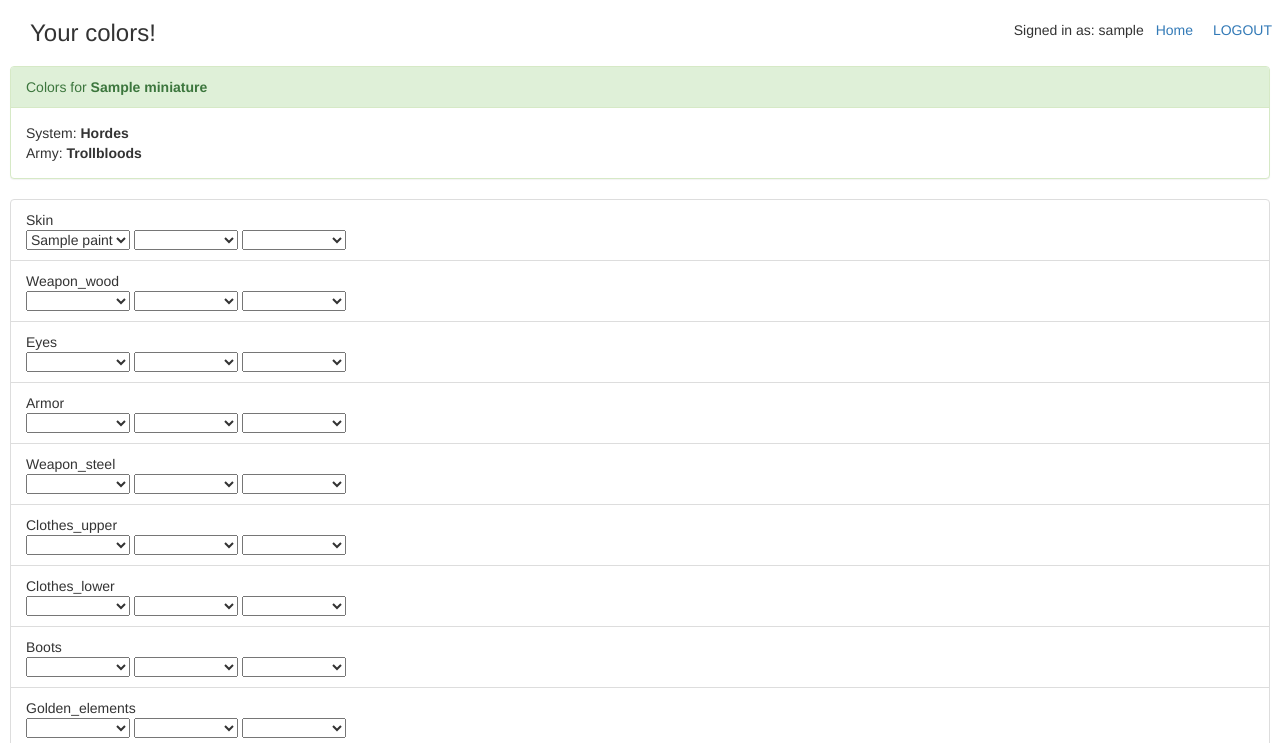
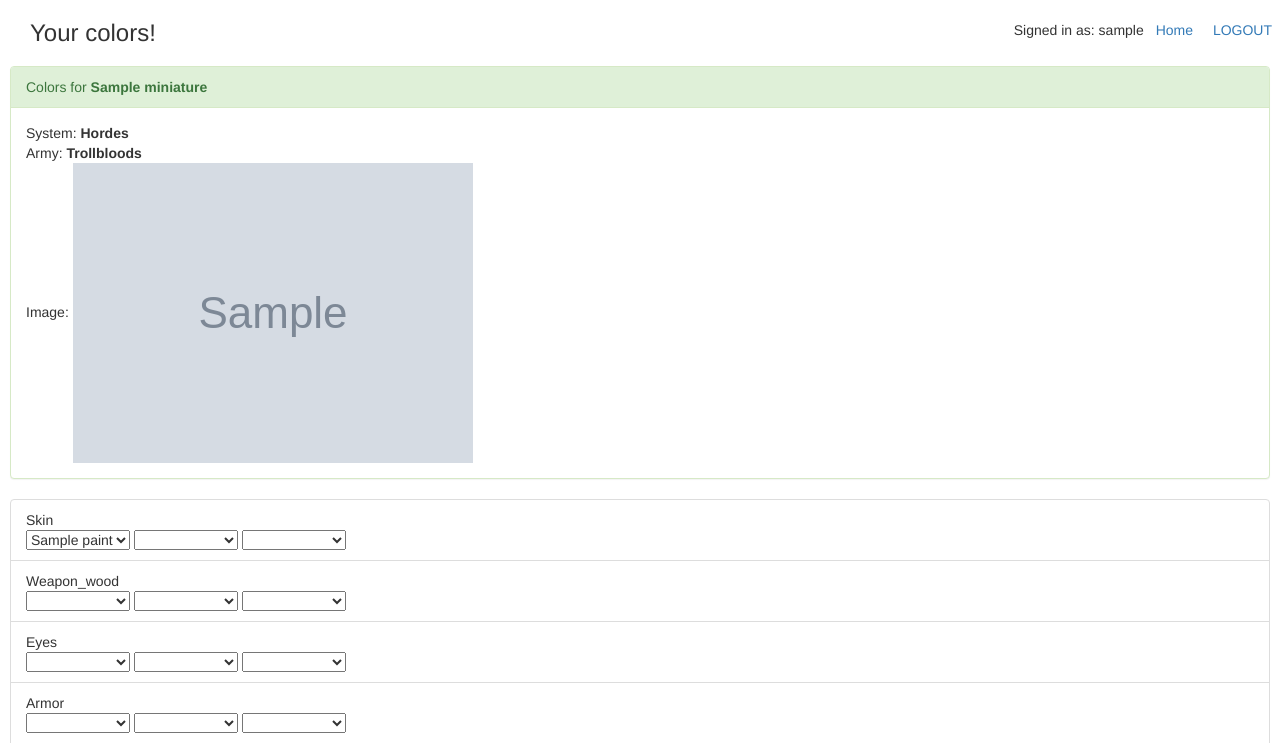
Before and after one commit to szpone/MiniaturesRegistrar, a Django app: a page that uses miniaturesregistrar/minis/templates/minis/mini_colors.html in a window 1280 px wide. Shown: the top 743 px of the page. Run offline with Django 3.2, Linux system fonts and the light colour scheme; a user stored in the database is signed in; data comes from the database, SQL or seed files in the repository; tables that the repository leaves empty hold one stand-in row (values such as "Sample post"); grey boxes marked "Sample" are stand-in pictures; some libraries are stand-ins or nearby versions.

Commit message:
add image adding and displaying feature

```diff
--- a/miniaturesregistrar/miniaturesregistrar/settings.py
+++ b/miniaturesregistrar/miniaturesregistrar/settings.py
@@ -128,7 +128,8 @@ USE_TZ = False
 # Static files (CSS, JavaScript, Images)
 # https://docs.djangoproject.com/en/1.10/howto/static-files/
 
-MEDIA_ROOT = '/images/'
+MEDIA_ROOT = os.path.join(BASE_DIR, 'images')
+MEDIA_URL = '/images/'
 STATIC_URL = '/static/'
 STATIC_ROOT = os.path.join(BASE_DIR, 'public')
 STATICFILES_DIRS = (
--- a/miniaturesregistrar/miniaturesregistrar/urls.py
+++ b/miniaturesregistrar/miniaturesregistrar/urls.py
@@ -13,7 +13,9 @@ Including another URLconf
     1. Import the include() function: from django.conf.urls import url, include
     2. Add a URL to urlpatterns:  url(r'^blog/', include('blog.urls'))
 """
+from django.conf import settings
 from django.conf.urls import url, include
+from django.conf.urls.static import static
 from django.contrib import admin
 from django.contrib.auth.views import logout_then_login
 from minis.views import AddMiniView, MiniColorsView, ElementView, MainView, RegisterView
@@ -29,4 +31,4 @@ urlpatterns = [
     url(r'^', include('django.contrib.auth.urls')),
     url(r'^register/$', RegisterView.as_view(), name="register"),
 
-]
+] + static(settings.MEDIA_URL, document_root=settings.MEDIA_ROOT)
--- a/miniaturesregistrar/minis/models.py
+++ b/miniaturesregistrar/minis/models.py
@@ -45,8 +45,7 @@ class Paint(models.Model):
 class Miniature(models.Model):
     army = models.ForeignKey(Army)
     name = models.CharField(max_length=128)
-    mini_image = models.ImageField(null=True, blank=True,
-                                   upload_to='images/%m/%d')
+    mini_image = models.ImageField(null=True, blank=True)
     paint = models.ManyToManyField(Paint)
     comment = models.TextField(blank=True)
     user = models.ForeignKey(User, null=True)
--- a/miniaturesregistrar/minis/templates/minis/addmini_form.html
+++ b/miniaturesregistrar/minis/templates/minis/addmini_form.html
@@ -12,7 +12,7 @@ Add your mini!
 
                     <p><b>Add mini:</b></p>
             <div>
-                <form action="" method="post">
+                <form action="" method="post" enctype="multipart/form-data">
                     {% csrf_token %}
                     {{ form.as_p }}
                     <input type="submit" value="Forward">
--- a/miniaturesregistrar/minis/templates/minis/mini_colors.html
+++ b/miniaturesregistrar/minis/templates/minis/mini_colors.html
@@ -12,7 +12,8 @@
         </div>
         <div class="panel-body">
             System: <strong>{{ miniature.army.system.name }}</strong> <br>
-            Army: <strong>{{ miniature.army.name }}</strong>
+            Army: <strong>{{ miniature.army.name }}</strong> <br>
+            Image: <img src='{{ miniature.mini_image.url }}'>
         </div>
     </div>
     <ul class="list-group">
--- a/miniaturesregistrar/minis/views.py
+++ b/miniaturesregistrar/minis/views.py
@@ -22,8 +22,11 @@ class AddMiniView(LoginRequiredMixin, FormView):
     def form_valid(self, form):
         army = form.cleaned_data['army']
         name = form.cleaned_data['name']
-        image = form.cleaned_data['image']
         user = self.request.user
+        if 'image' in self.request.FILES:
+            image = self.request.FILES['image']
+        else:
+            image = None
         miniature = Miniature.objects.create(army=army, name=name,
                                              user=user, mini_image=image)
         return redirect("mini-colors", miniature.id)
```
Also changed, not shown: miniaturesregistrar/images/250px-Glazed-Donut.jpg (added), miniaturesregistrar/images/250px-Glazed-Donut_n6j5Fex.jpg (added).
